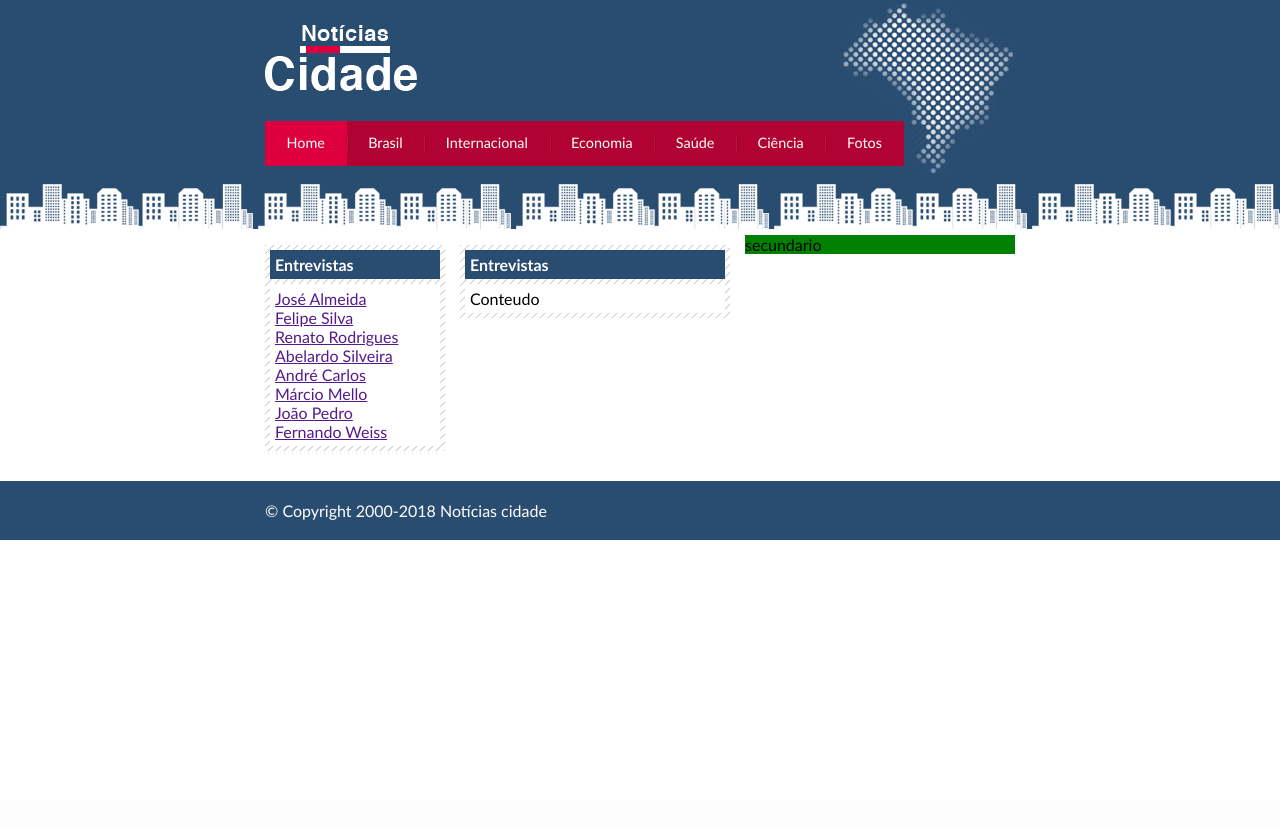
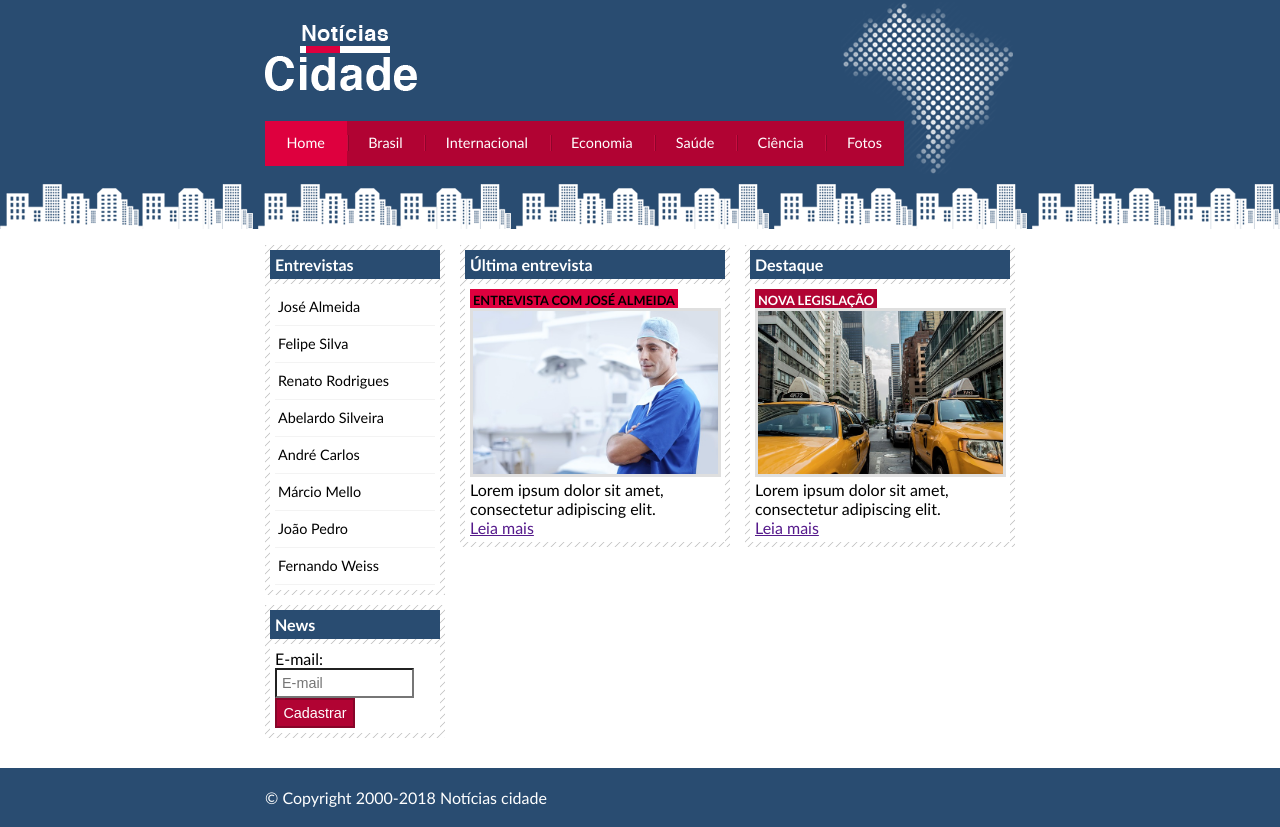
Before and after one commit to jaype10/Treino-Web, a PHP site: page / in a window 1280 px wide. Before the commit the page ends 540 px from the top, so only its background shows below. Run offline with PHP 8.4, Linux system fonts and the light colour scheme.

Commit message:
Notícias cidade - Entrevista e destaque

```diff
--- a/Projeto-4-Site-de-Notícias-Cidade/css/style.css
+++ b/Projeto-4-Site-de-Notícias-Cidade/css/style.css
@@ -108,7 +108,6 @@ body.fotos #navegacao a#fotos
         width: 270px;
 	float: left;
 	margin: 0 0 20px 15px;
-	background: green;
 }
 
 /*Caixa*/
@@ -131,6 +130,70 @@ h2{
 	margin-top: 5px;
 }
 
+/* Menus laterais */
+label{
+	display: block;
+	cursor: pointer;
+}
+
+input{
+	padding: 5px;
+	width: 125px;
+	font-size: 0.9em;
+	background-color: #fff;
+}
+
+input.submit{
+	width: 80px;
+	color: #fff;
+	background-color: #b10333;
+	border: 2px solid #870529;
+}
+
+#lateral ul a{
+	font-size: 0.9em;
+	padding: 3px;
+	display: block;
+	line-height: 30px;
+	color: #000;
+	text-decoration: none;
+	border-bottom: 1px solid #f3f3f3;
+}
+
+#lateral ul a:hover{
+	background: #f9f9f9 url(../img/marcador.png) no-repeat left center;
+	padding-left: 20px;
+	color: #a1a1a1;
+}
+
+/*Formatação das imagens*/
+img{
+	border: 2px solid #dfdfdf;
+}
+
+img.imagem-principal{
+	width: 98%;
+	border: 3px solid #dfdfdf;
+}
+
+/*Formatação cabeçalhos*/
+h3{
+	text-transform: uppercase;
+	display: inline;
+	font-size: 0.8em;
+	padding: 3px;
+}
+
+.destaque h3{
+	background: #b10333;
+	color: #fff;
+}
+
+.entrevista h3{
+        background: #de003e;
+}
+
+
 /*Rodapé*/
 #container-rodape{
 	background: #294c71;
--- a/Projeto-4-Site-de-Notícias-Cidade/index.html
+++ b/Projeto-4-Site-de-Notícias-Cidade/index.html
@@ -23,14 +23,29 @@
 
 		<div id="conteudo"> <!-- Começo do conteúdo-->
 			<div id="primario">
-				<div class="caixa">
-                                        <h2>Entrevistas</h2>
+				<div class="caixa entrevista">
+                                        <h2>Última entrevista</h2>
                                         <div class="caixa-conteudo">
-                                                Conteudo
+                                                <h3>Entrevista com José Almeida</h3>
+                                                <img src="img/doutor.jpg" class="imagem-principal" width="100%">
+                                                <p>Lorem ipsum dolor sit amet, consectetur adipiscing elit.</p>
+                                                <a href="">Leia mais</a>
                                         </div>
                                 </div>
-</div>
-			<div id="secundario">secundario</div>
+			</div> <!--Fim Primário-->
+
+			<div id="secundario">
+				<div class="caixa destaque">
+					<h2>Destaque</h2>
+					<div class="caixa-conteudo">
+                                                <h3>Nova Legislação</h3>
+                                                <img src="img/taxi.jpg" class="imagem-principal" width="100%">
+                                                <p>Lorem ipsum dolor sit amet, consectetur adipiscing elit.</p>
+                                                <a href="">Leia mais</a>
+                                        </div>
+				</div>
+			</div><!--Fim secundário-->
+
 			<div id="lateral"><!--Inicio lateral-->
 				<div class="caixa">
 					<h2>Entrevistas</h2>
@@ -47,6 +62,23 @@
 						</ul>
 					</div>
 				</div>
+
+				<div class="caixa">
+                                        <h2>News</h2>
+                                        <div class="caixa-conteudo">
+						<form>
+							<div>
+								<label for="email">E-mail:</label>
+								<input type="text" name="email" id="email" placeholder="E-mail">
+							</div>
+
+							<div>
+								<input class="submit" type="submit" value="Cadastrar">
+							</div>
+						</form>
+                                        </div>
+                                </div>
+
 			</div><!--Fim lateral-->
 		</div> <!--Fim do conteúdo-->
 
```
